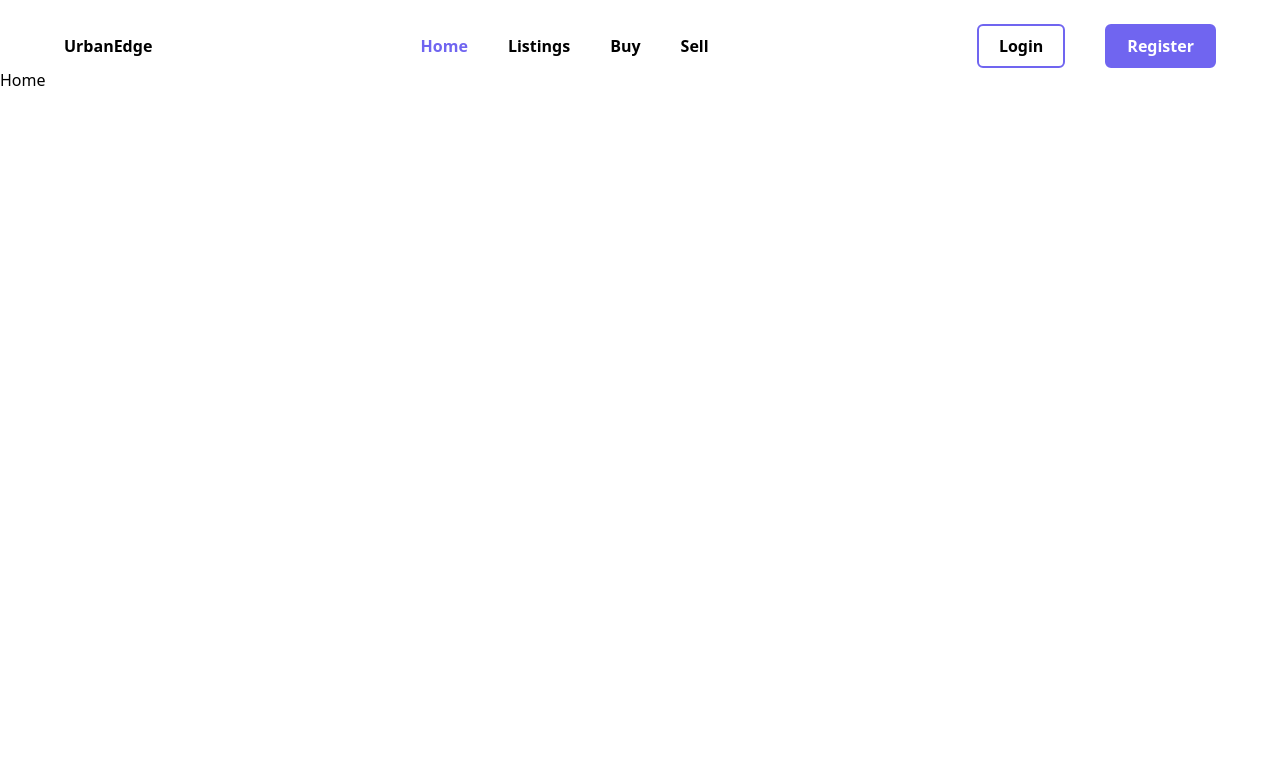
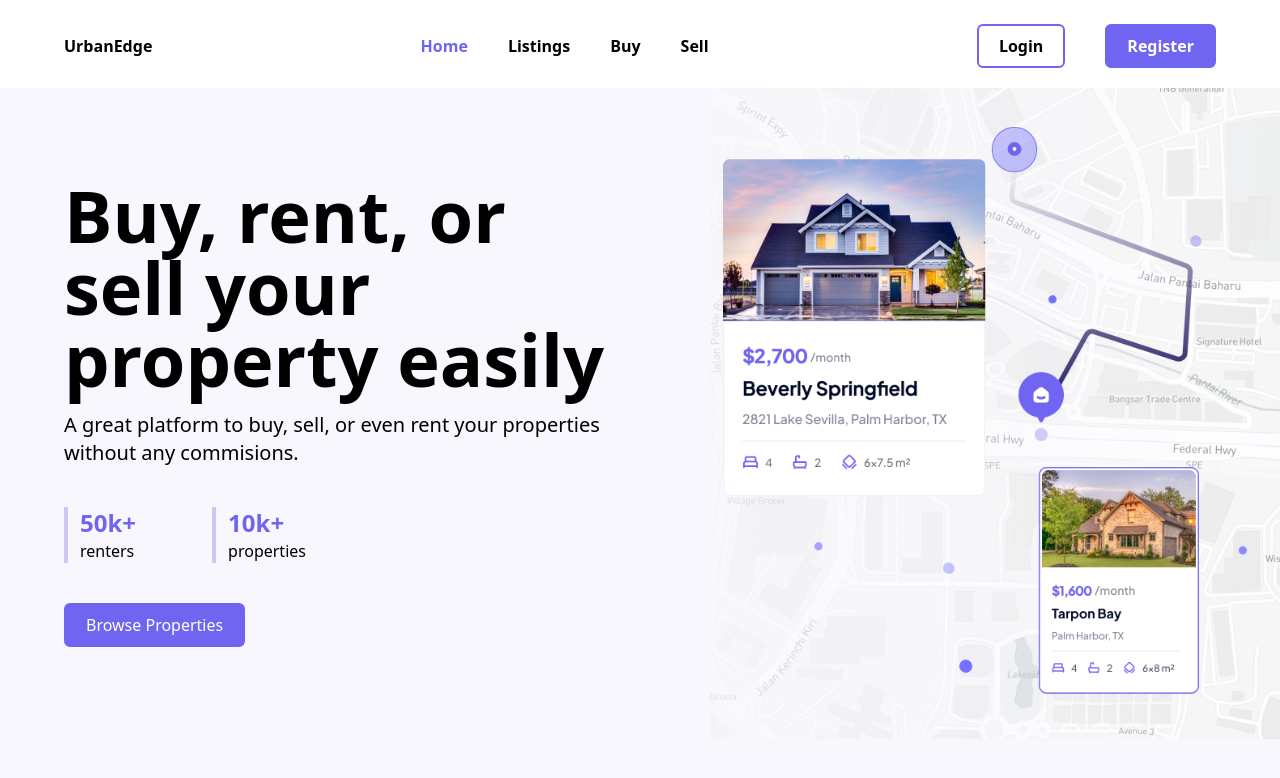
Before and after one commit to WinifredOgbeiwi/UrbanEdge-Realty, a React (Vite) app: page / in a window 1280 px wide. Shown: the top 778 px of the page. Built offline with nearby package versions, Linux system fonts and the light colour scheme.

Commit message:
hero section

```diff
--- a/src/pages/Landing_page/Home.jsx
+++ b/src/pages/Landing_page/Home.jsx
@@ -1,8 +1,31 @@
 import React from 'react'
+import IMAGES from '../../utils/assets'
+import Button from '../../components/common/Button'
 
 const Home = () => {
   return (
-    <div>Home</div>
+    <section className=' bg-secondary2 h-[47rem] mt-5 overflow-hidden'>
+      <div className='flexing bg-secondary2 items-start space-x-3 '>
+        <div className='w-1/2 mx-16 '>
+          <h1 className='text-7xl font-bold'>Buy, rent, or sell your property easily</h1>
+          <p className='my-4 text-xl font-medium'>A great platform to buy, sell, or even rent your properties without any commisions.</p>
+          <div className='flexing  w-fit space-x-16 my-10'>
+            <div className='border-l-4 px-3 border-secondary'>
+              <h4 className=' text-primary font-bold text-2xl'>50k+</h4>
+              <p>renters</p>
+            </div>
+            <div className='border-l-4 border-secondary px-3'>
+              <h4 className=' text-primary font-bold text-2xl'>10k+</h4>
+              <p>properties</p>
+            </div>
+          </div>
+          <Button text={"Browse Properties"} bg={"bg-primary text-white"} link={'/listings'} />
+      </div>
+      <div className='w-1/2 h-full'>
+        <img src={IMAGES.Hero} alt="" className='w-full' />
+      </div>
+    </div>
+   </section>
   )
 }
 
--- a/src/utils/assets.js
+++ b/src/utils/assets.js
@@ -0,0 +1,6 @@
+import Hero from '../assets/hero-pic.png'
+const IMAGES = {
+  Hero,
+};
+
+export default IMAGES
--- a/tailwind.config.js
+++ b/tailwind.config.js
@@ -6,6 +6,7 @@ export default {
       colors: {
         primary: "#7065F0",
         secondary: "#CBC7FA",
+        secondary2: "#F7F7FD",
       },
     },
   },
```
Also changed, not shown: src/assets/hero-pic.png (added).
